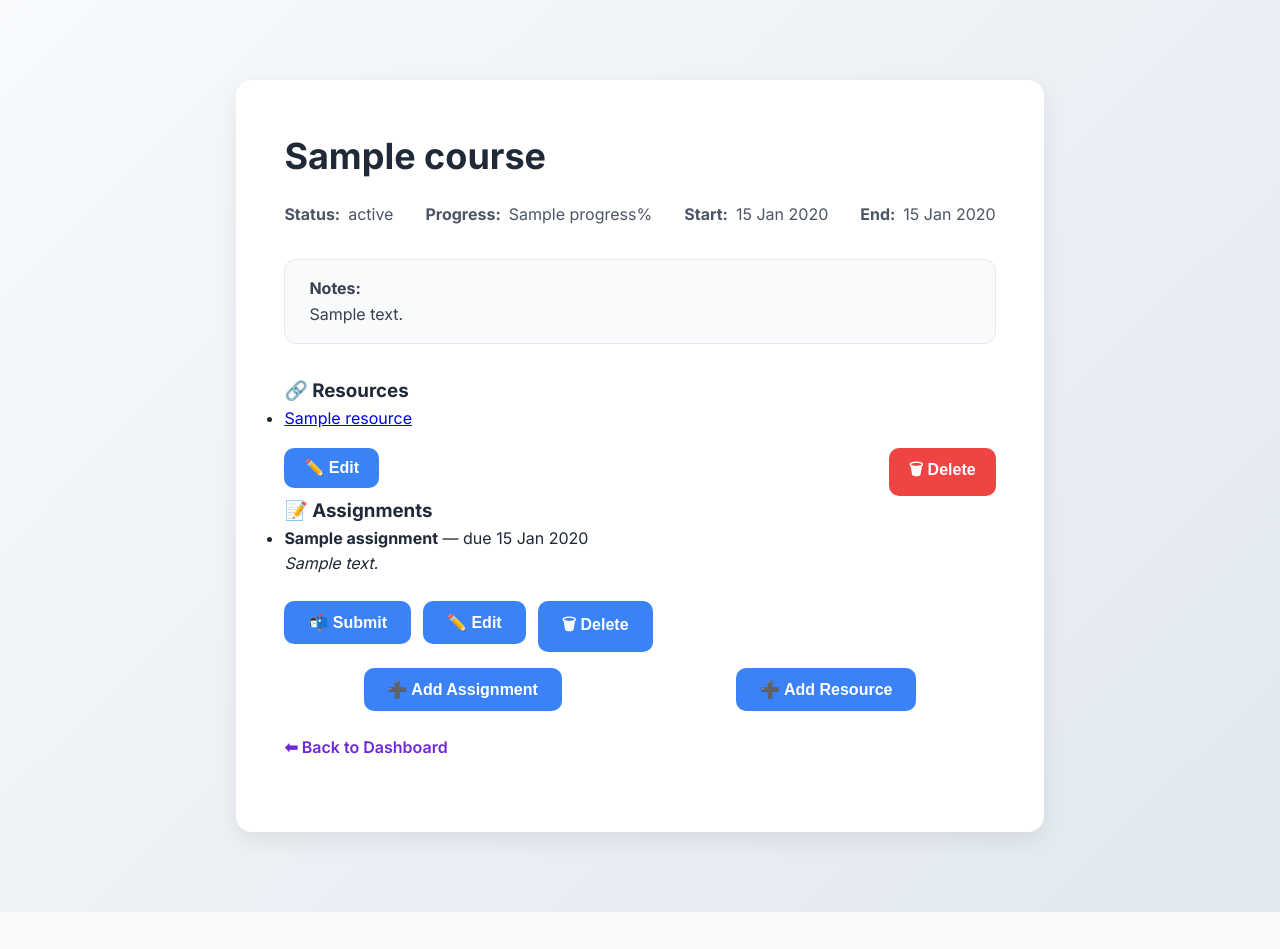
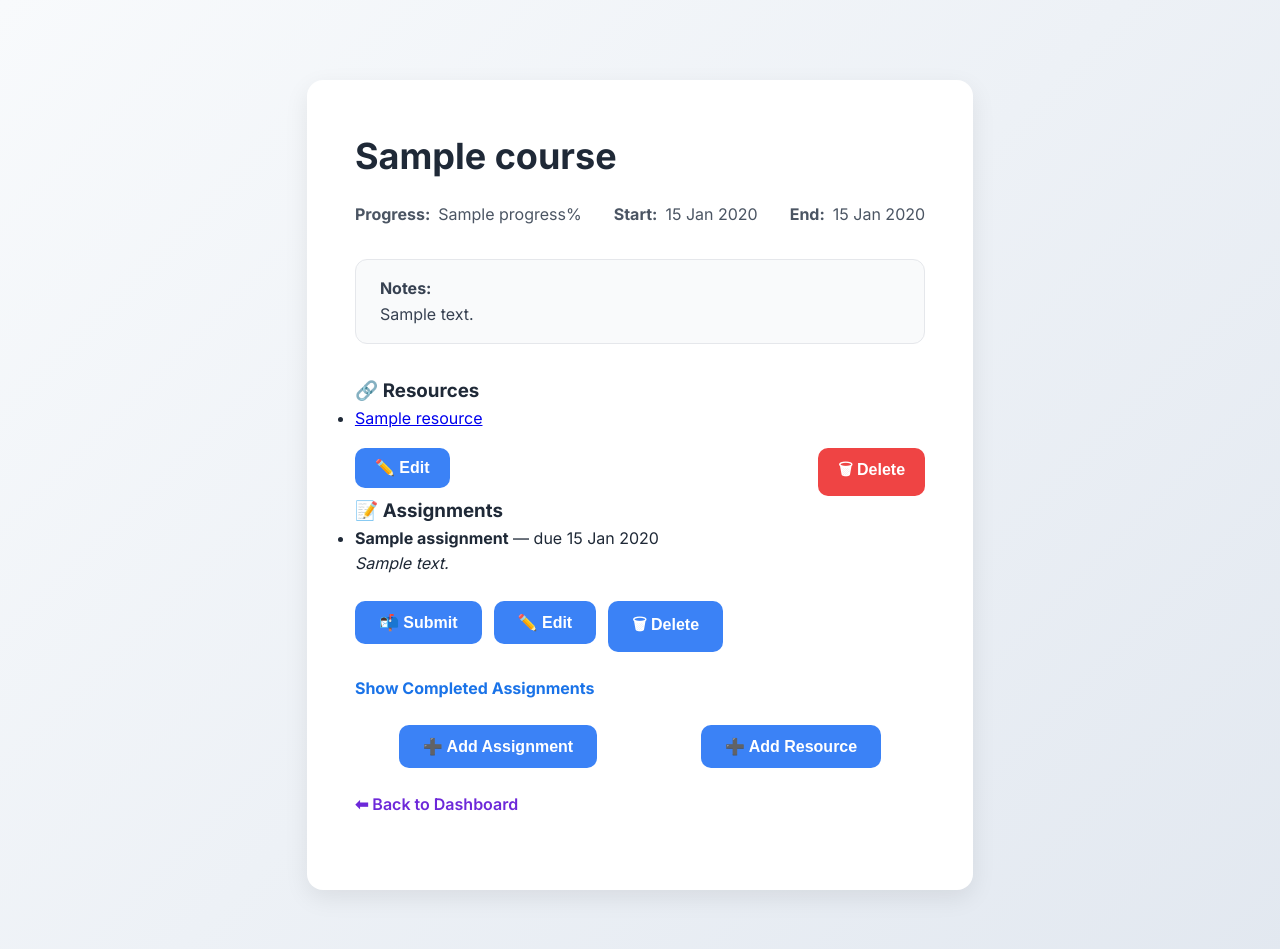
Before and after one commit to natalyjc/CS546_Final_Project, a Node server app: template views/courseView.handlebars in a window 1280 px wide. Shown: the top 949 px of the page. Before the commit the page ends 912 px from the top, so only its background shows below. Run offline with Node 20, Linux system fonts and the light colour scheme; the template is opened without the code that fills it: most values are stand-ins (such as "Sample title", 1, 10 or a date in 2020); some libraries are stand-ins or nearby versions.

Commit message:
added dropdown for completed assignments

```diff
--- a/public/css/styles.css
+++ b/public/css/styles.css
@@ -840,3 +840,21 @@
   resize: both;
   overflow: auto;
 }
+
+.course-detail-container details summary {
+  display: flex;
+  align-items: center;
+  gap: 0.5rem;
+  cursor: pointer;
+  font-weight: bold;
+  padding: 0.5rem 0;
+  color: #1a73e8;
+}
+
+.course-detail-container .dropdown-arrow {
+  transition: transform 0.2s ease;
+}
+
+.course-detail-container details[open] .dropdown-arrow {
+  transform: rotate(90deg);
+}
--- a/views/courseView.handlebars
+++ b/views/courseView.handlebars
@@ -1,7 +1,6 @@
 <div class="course-detail-container">
   <h2 class="course-detail-title">{{course.title}}</h2>
   <div class="course-meta">
-    <span><strong>Status:</strong> {{course.status}}</span>
     <span><strong>Progress:</strong> {{course.progress}}%</span>
     <span><strong>Start:</strong> {{course.startDate}}</span>
     <span><strong>End:</strong> {{course.endDate}}</span>
@@ -40,13 +39,11 @@
   {{#if course.assignments.length}}
     <ul>
       {{#each course.assignments}}
+        {{#unless this.isCompleted}}
+        <!-- Incomplete assignments -->
         <li>
           <strong>{{this.title}}</strong> — due {{this.dueDate}}<br />
           <em>{{this.description}}</em><br />
-
-          {{#if this.isCompleted}}
-            ✅ Completed on {{this.completedDate}}
-          {{else}}
           <div class="assignment-actions">
             <form action="/courses/{{../course._id}}/assignments/{{this.assignmentId}}/complete" method="POST">
               <button class="submit-btn" type="submit">📬 Submit</button>
@@ -58,10 +55,25 @@
               <button class="submit-btn delete-course-btn" type="submit">🗑 Delete</button>
             </form>
           </div>
-          {{/if}}
         </li>
+        {{/unless}}
       {{/each}}
     </ul>
+
+    <!-- Dropdown for completed assignments -->
+    <details style="margin-top: 1rem;">
+      <summary style="cursor: pointer; font-weight: bold;"> Show Completed Assignments</summary>
+      <ul>
+        {{#each course.assignments}}
+          {{#if this.isCompleted}}
+          <li>
+            <strong>{{this.title}}</strong> — completed on {{this.completedDate}}<br />
+            <em>{{this.description}}</em>
+          </li>
+          {{/if}}
+        {{/each}}
+      </ul>
+    </details>
   {{else}}
     <p>No assignments yet.</p>
   {{/if}}
```
Lines whose indentation alone changed are shown as unchanged.
